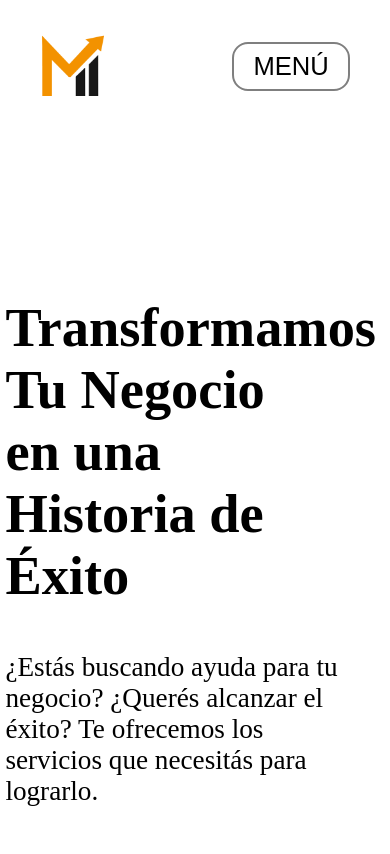
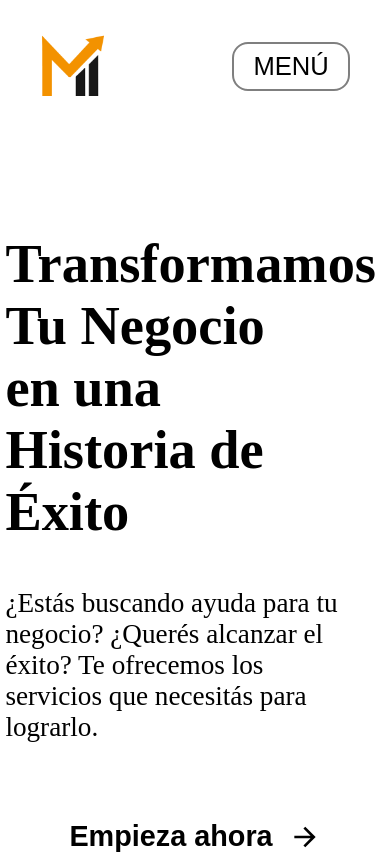
Before and after one commit to LucianoTreachi/consultora-de-negocios, a React (Vite) app: page / in a window 390 px wide. Shown: the top 854 px of the page. Built offline with nearby package versions, Linux system fonts and the light colour scheme; the HTML template or start-up script is replaced by a standard one.

Commit message:
Ajustar padding y gap de sección Hero en 576px

```diff
--- a/src/sections/heroSection/HeroSection.module.css
+++ b/src/sections/heroSection/HeroSection.module.css
@@ -139,6 +139,11 @@
     padding: 0 2rem 8rem;
   }
 
+  .container {
+    padding: 4rem 0 0;
+    gap: 4rem;
+  }
+
   .mainTitle {
     font-size: 3.4rem;
   }
```
